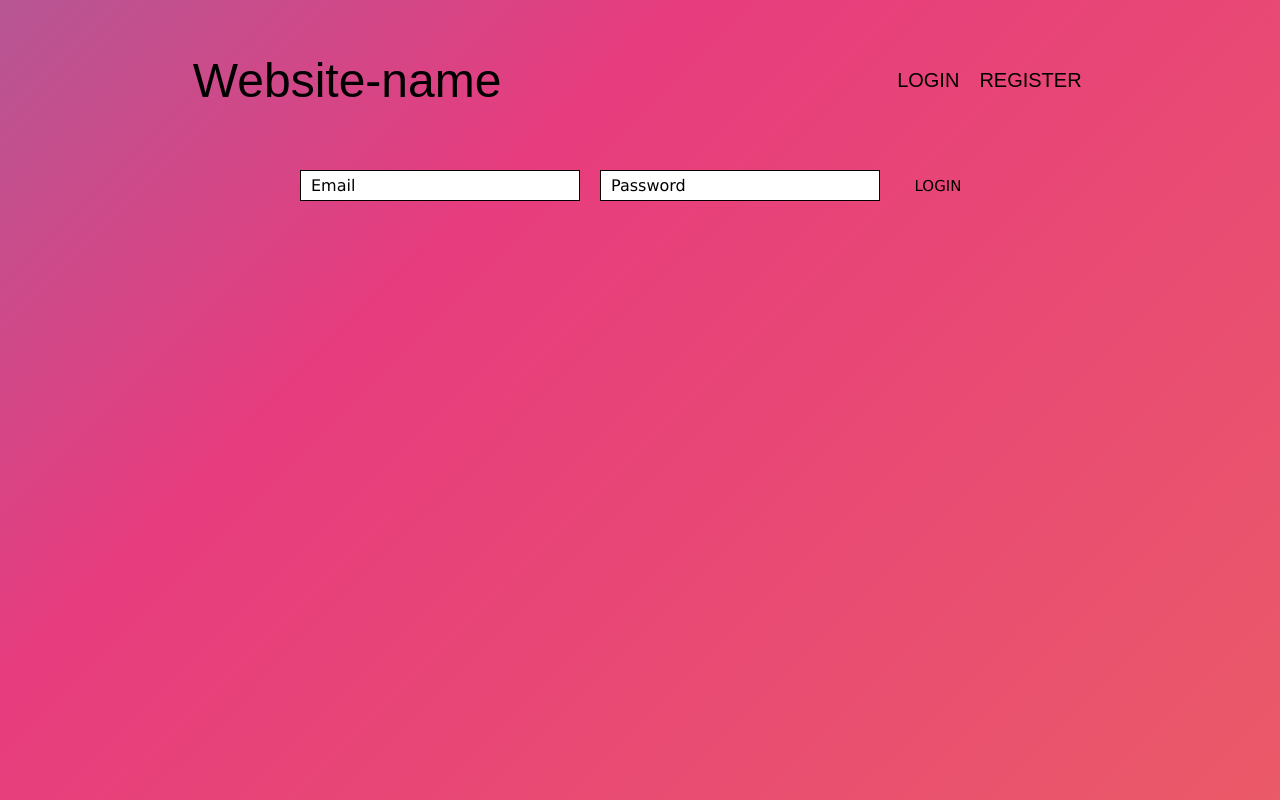
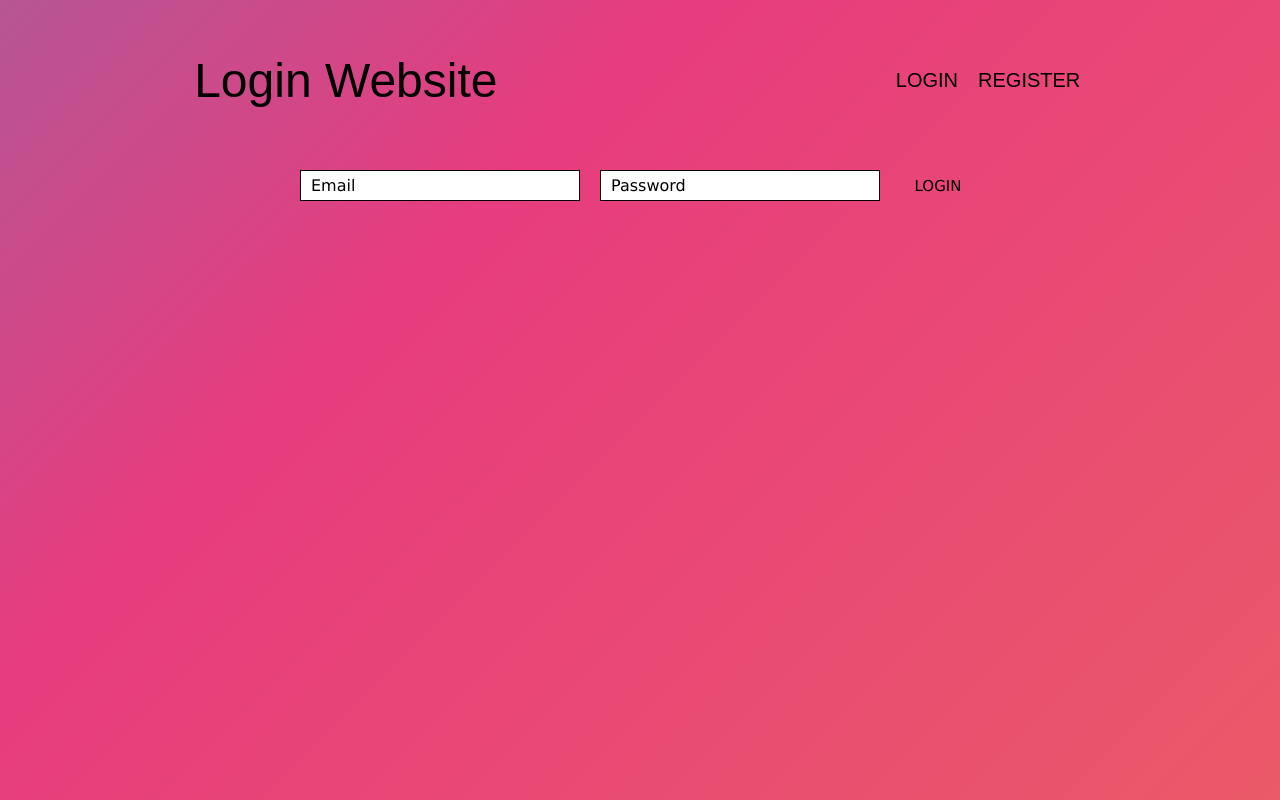
Before and after one commit to toveadamsson/login-website, a React (Create React App) app in the folder client/: page / in a window 1280 px wide. Built offline with nearby package versions, Linux system fonts and the light colour scheme; what path would draw is missing.

Commit message:
added readme file and changed header name

```diff
--- a/client/src/components/header.js
+++ b/client/src/components/header.js
@@ -6,7 +6,7 @@ function Header({isLoggedIn}) {
 
   return (
     <div className="header-container">
-      <h1>Website-name</h1>
+      <h1>Login Website</h1>
       <div className="header-buttons">
         {!isLoggedIn && (
           <>
```
Also changed, not shown: 2 other files (tests, documents, lock files or other folders).
